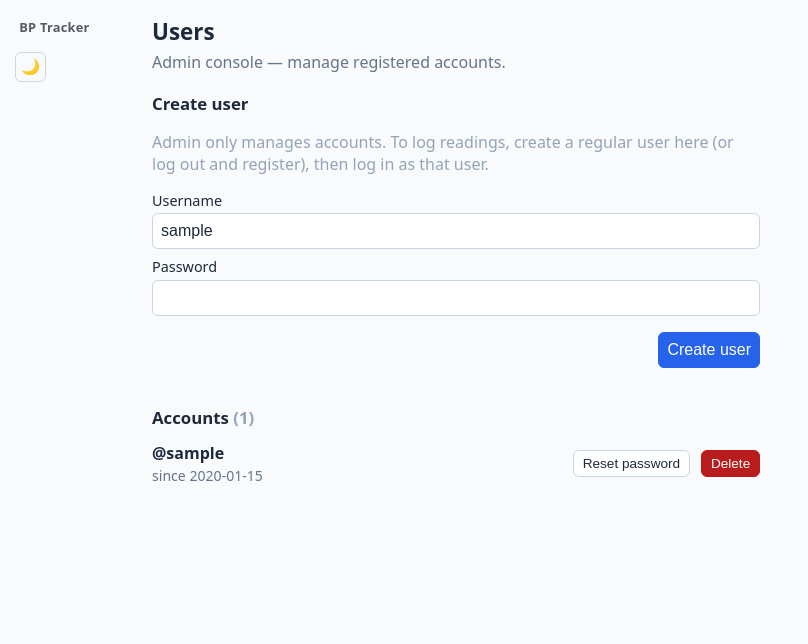
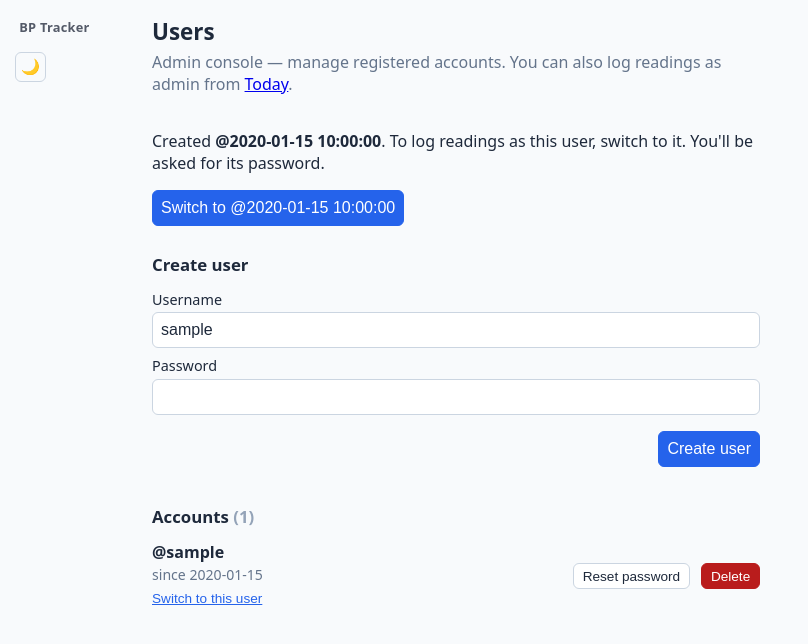
Before and after one commit to fridlyos/bp_tracker, a FastAPI app: template app/templates/users.html in a window 1280 px wide. Shown: the top 644 px of the page, without its empty margins (0-808 px from the left). Run offline with FastAPI, Linux system fonts and the light colour scheme; the template is opened without the code that fills it: most values are stand-ins (such as "Sample title", 1, 10 or a date in 2020); parts of the project's set-up code (start-up, migrations or seed data) failed here and were passed over.

Commit message:
fix: let admin log readings and switch to created users
Admin no longer gets bounced to /users-ui: it has Today/Trends/History/
Settings plus Users. Creating a user offers 'Switch to @name' (logout +
login with username prefilled); each user row has the same switch.

Co-Authored-By: Claude Opus 5.5 <noreply@anthropic.com>

```diff
--- a/app/templates/base.html
+++ b/app/templates/base.html
@@ -33,13 +33,14 @@
       <div class="brand">BP Tracker</div>
       <button type="button" class="theme-toggle" data-theme-toggle aria-label="Toggle theme"></button>
       <nav>
-        {% if user and user.is_admin %}
-          <a href="/users-ui"{% if path.startswith("/users") %} class="active"{% endif %}>Users</a>
-        {% elif user %}
+        {% if user %}
           <a href="/"{% if path == "/" %} class="active"{% endif %}>Today</a>
           <a href="/trends"{% if path.startswith("/trends") %} class="active"{% endif %}>Trends</a>
           <a href="/history"{% if path.startswith("/history") %} class="active"{% endif %}>History</a>
           <a href="/settings"{% if path.startswith("/settings") %} class="active"{% endif %}>Settings</a>
+          {% if user.is_admin %}
+          <a href="/users-ui"{% if path.startswith("/users") %} class="active"{% endif %}>Users</a>
+          {% endif %}
         {% endif %}
       </nav>
       {% if user %}
--- a/app/templates/login.html
+++ b/app/templates/login.html
@@ -10,8 +10,10 @@
 <section class="panel">
   {% if error %}<p class="error">{{ error }}</p>{% endif %}
   <form method="post" action="/login">
-    <label>Username <input name="username" autocomplete="username" required autofocus></label>
-    <label>Password <input type="password" name="password" autocomplete="current-password" required></label>
+    <label>Username <input name="username" autocomplete="username" required
+                           value="{{ username or '' }}"{% if not username %} autofocus{% endif %}></label>
+    <label>Password <input type="password" name="password" autocomplete="current-password" required
+                           {% if username %} autofocus{% endif %}></label>
     <div class="dialog-actions">
       <button type="submit">Log in</button>
     </div>
--- a/app/templates/users.html
+++ b/app/templates/users.html
@@ -3,14 +3,24 @@
 <div class="page-head">
   <div>
     <h1>Users</h1>
-    <p class="page-subtitle">Admin console — manage registered accounts.</p>
+    <p class="page-subtitle">Admin console — manage registered accounts.
+      You can also log readings as admin from <a href="/">Today</a>.</p>
   </div>
 </div>
 
+{% if created %}
+<section class="panel notice">
+  <p>Created <b>@{{ created }}</b>. To log readings as this user, switch to it.
+     You'll be asked for its password.</p>
+  <form method="post" action="/logout" class="inline">
+    <input type="hidden" name="switch_to" value="{{ created }}">
+    <button type="submit">Switch to @{{ created }}</button>
+  </form>
+</section>
+{% endif %}
+
 <section class="panel">
   <h2>Create user</h2>
-  <p class="muted">Admin only manages accounts. To log readings, create a regular user
-     here (or log out and register), then log in as that user.</p>
   {% if create_error %}<p class="error">{{ create_error }}</p>{% endif %}
   <form method="post" action="/users/new">
     <label>Username <input name="username" autocomplete="off" required value="{{ create_username or '' }}"></label>
@@ -31,6 +41,12 @@
     <div class="profile-main">
       <b>@{{ u.username }}</b>
       <span class="food-meta">{% if u.is_admin %}admin · {% endif %}since {{ (u.created_at or '')[:10] }}</span>
+      {% if u.id != user.id %}
+      <form method="post" action="/logout" class="inline">
+        <input type="hidden" name="switch_to" value="{{ u.username }}">
+        <button type="submit" class="link-button">Switch to this user</button>
+      </form>
+      {% endif %}
     </div>
     <button type="button" class="compact secondary" data-dialog-open="reset-{{ u.id }}">Reset password</button>
     {% if u.is_admin %}
--- a/app/web.py
+++ b/app/web.py
@@ -5,6 +5,7 @@ Anonymous visitors are redirected to /login. Admin-only pages check is_admin.
 """
 from datetime import date
 from pathlib import Path
+from urllib.parse import urlencode
 
 from fastapi import APIRouter, Depends, Form, Query, Request
 from fastapi.responses import RedirectResponse
@@ -62,11 +63,10 @@ def _home_ctx(request, conn, user, form=None, error=None):
 @router.get("/")
 def home(request: Request, conn=Depends(db.get_db),
          user: User | None = Depends(current_user)):
-    """Quick-add form + today's readings. Anonymous -> /login; admins -> /users-ui."""
+    """Quick-add form + today's readings. Anonymous -> /login. Admins log
+    readings like anyone else; they just also get the Users page."""
     if user is None:
         return _to("/login")
-    if user.is_admin:
-        return _to("/users-ui")
     return _render(request, "home.html", user, _home_ctx(request, conn, user))
 
 
@@ -166,10 +166,12 @@ def register_submit(request: Request, username: str = Form(...), password: str =
 
 
 @router.get("/login")
-def login_form(request: Request, user: User | None = Depends(current_user)):
+def login_form(request: Request, username: str = Query(""),
+               user: User | None = Depends(current_user)):
+    """Login form; ?username= prefills the field (used by admin's "Switch to")."""
     if user is not None:
         return _to("/")
-    return _render(request, "login.html", None, {"error": None})
+    return _render(request, "login.html", None, {"error": None, "username": username})
 
 
 @router.post("/login")
@@ -177,27 +179,33 @@ def login_submit(request: Request, username: str = Form(...), password: str = Fo
                  conn=Depends(db.get_db)):
     u = service.authenticate(conn, username.strip(), password)
     if u is None:
-        return _render(request, "login.html", None, {"error": "Wrong username or password."})
+        return _render(request, "login.html", None,
+                       {"error": "Wrong username or password.", "username": username.strip()})
     request.session["uid"] = u.id
     return _to("/")
 
 
 @router.post("/logout")
-def logout(request: Request):
+def logout(request: Request, switch_to: str = Form("")):
+    """Log out. With switch_to, land on login with that username prefilled."""
     request.session.clear()
+    if switch_to:
+        return _to(f"/login?{urlencode({'username': switch_to})}")
     return _to("/login")
 
 
 # --- admin console
 
 @router.get("/users-ui")
-def users_page(request: Request, conn=Depends(db.get_db),
-               user: User | None = Depends(current_user)):
+def users_page(request: Request, created: str | None = Query(None),
+               conn=Depends(db.get_db), user: User | None = Depends(current_user)):
+    """Admin console. ?created=<username> shows a "switch to this user" notice."""
     if user is None:
         return _to("/login")
     if not user.is_admin:
         return _to("/")
-    return _render(request, "users.html", user, {"users": service.list_users(conn)})
+    return _render(request, "users.html", user,
+                   {"users": service.list_users(conn), "created": created})
 
 
 @router.post("/users/new")
@@ -207,12 +215,12 @@ def users_create(request: Request, username: str = Form(...), password: str = Fo
     if user is None or not user.is_admin:
         return _to("/login")
     try:
-        service.register_user(conn, username.strip(), password)
+        new = service.register_user(conn, username.strip(), password)
     except ValueError:
         return _render(request, "users.html", user, {
             "users": service.list_users(conn), "create_error": "That username is taken.",
             "create_username": username})
-    return _to("/users-ui")
+    return _to(f"/users-ui?{urlencode({'created': new.username})}")
 
 
 @router.post("/users/{user_id}/delete")
```
Also changed, not shown: CLAUDE.md (+3 -1 lines), tests/test_admin.py (+22 -1 lines), tests/test_core.py (+3 -1 lines).
